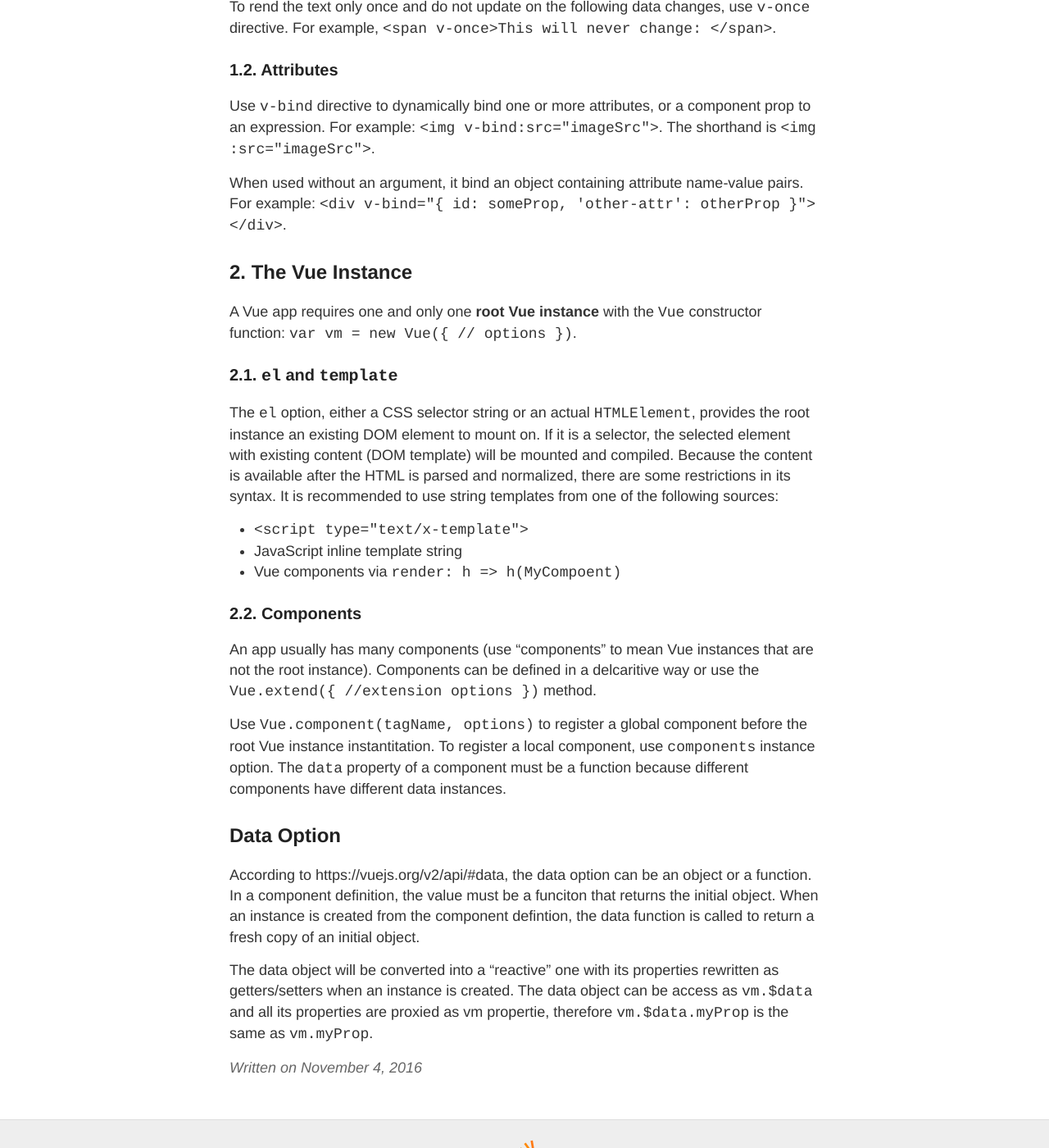
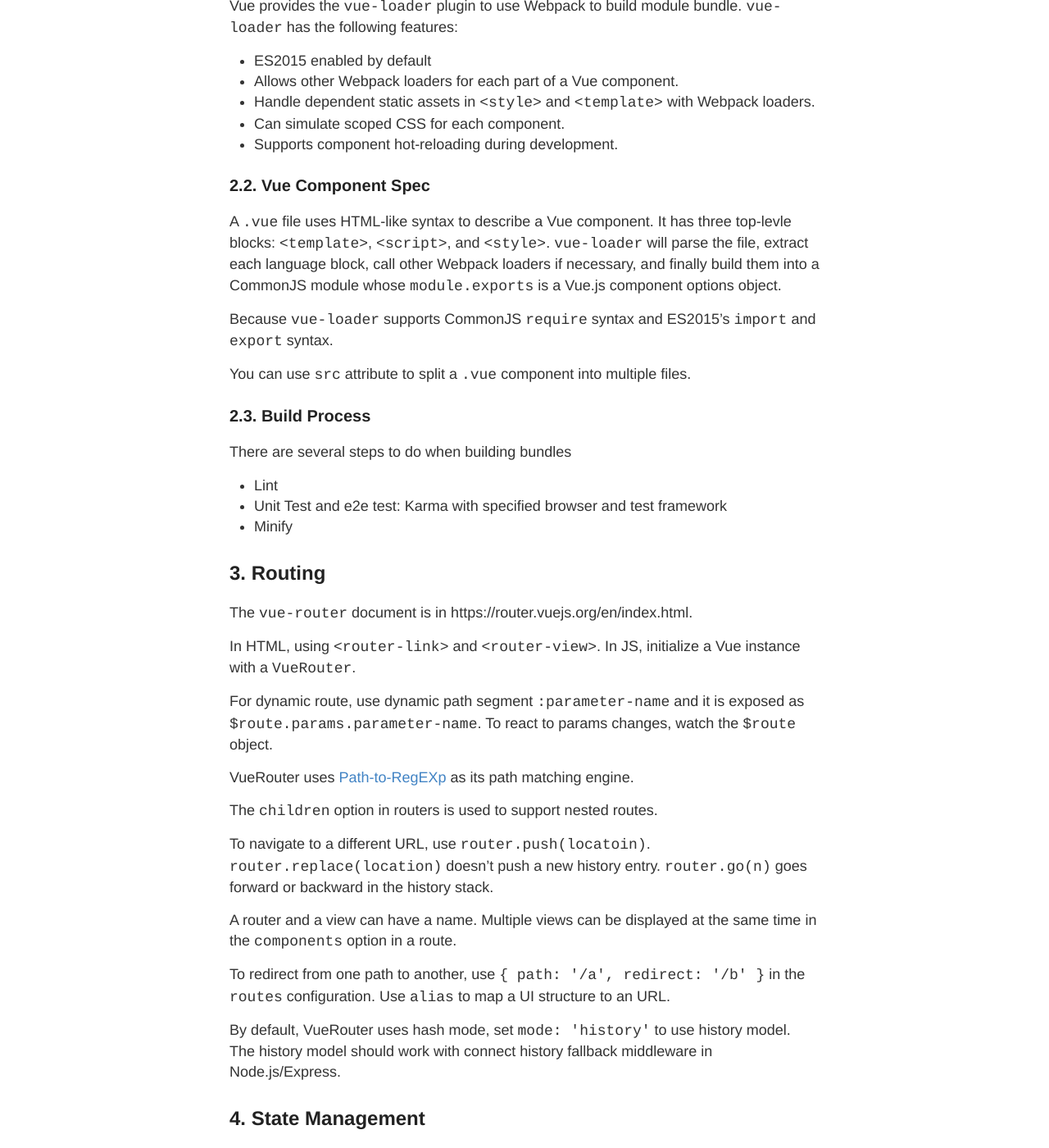
Before and after one commit to YingLiu4203/old-dev-blog, a Jekyll site: the page built from _posts/2016-11-04-vuejs-in-depth.md, in a window 1280 px wide and 1400 px high, scrolled down 509 px. Shown: the whole window at 82% size. Built offline with Jekyll 4.4.1, drawn with Linux system fonts in a browser that asks for light colours; comment, search, counter and statistics services are not loaded; some of the changed text lies outside the part shown.

Commit message:
more vue and js

```diff
--- a/_posts/2016-11-04-vuejs-in-depth.md
+++ b/_posts/2016-11-04-vuejs-in-depth.md
@@ -7,34 +7,81 @@ tags:
 - FrontEnd
 ---
 
-## 1. Interpolations
-The expression in a data binding can be a full-power JavaScript expression. Statements such as assignment or flow control are illegal.
-### 1.1. Text
-Use a `v-text` directive or the "Mustache" syntax to bind data in text, for example, `<span>Message: {{ msg }}</span>`.  This bind the text to the `msg` property of the data object and will be updated whenever the `msg` property changes.
+## 1. Single File Component
+The `vue-loader` document is in https://vue-loader.vuejs.org/en/index.html.
 
-To rend the text only once and do not update on the following data changes, use `v-once` directive. For example, `<span v-once>This will never change: {{msg}}</span>`.
+### 1.1. Introduction
+Vue uses the so-called single-file component with `.vue` extension to manage components in a large project. A single-file component allows template, CommonJS module and component-scoped CSS. Preprocessors such as Babel, Pug, SCSS or whatever preporcessors can be used to help the server side preparation.
 
-### 1.2. Attributes
-Use `v-bind` directive to dynamically bind one or more attributes, or a component prop to an expression. For example: `<img v-bind:src="imageSrc">`. The shorthand is `<img :src="imageSrc">`.
+Vue provides the `vue-loader` plugin to use Webpack to build module bundle. `vue-loader` has the following features:
+* ES2015 enabled by default
+* Allows other Webpack loaders for each part of a Vue component.
+* Handle dependent static assets in `<style>` and `<template>` with Webpack loaders.
+* Can simulate scoped CSS for each component.
+* Supports component hot-reloading during development.
 
-When used without an argument, it bind an object containing attribute name-value pairs. For example: `<div v-bind="{ id: someProp, 'other-attr': otherProp }"></div>`.
+### 2.2. Vue Component Spec
+A `.vue` file uses HTML-like syntax to describe a Vue component. It has three top-levle blocks: `<template>`, `<script>`, and `<style>`.  `vue-loader` will parse the file, extract each language block, call other Webpack loaders if necessary, and finally build them into a CommonJS module whose `module.exports` is a Vue.js component options object.
 
-## 2. The Vue Instance
-A Vue app requires one and only one **root Vue instance** with the `Vue`  constructor function: `var vm = new Vue({  // options })`.
+Because `vue-loader` supports CommonJS `require` syntax and ES2015's `import` and `export` syntax.
 
-### 2.1. `el` and `template`
-The `el` option, either a CSS selector string or an actual `HTMLElement`, provides the root instance an existing DOM element to mount on. If it is a selector, the selected element with existing content (DOM template) will be mounted and compiled. Because the content is available after the HTML is parsed and normalized, there are some restrictions in its syntax. It is recommended to use string templates from one of the following sources:
-* `<script type="text/x-template">`
-* JavaScript inline template string
-* Vue components via `render: h => h(MyCompoent)`
+You can use `src` attribute to split a `.vue` component into multiple files.
 
-### 2.2. Components
-An app usually has many components (use "components" to mean Vue instances that are not the root instance). Components can be defined in a delcaritive way or use the `Vue.extend({ //extension options })` method.
+### 2.3. Build Process
+There are several steps to do when building bundles
+* Lint
+* Unit Test and e2e test: Karma with specified browser and test framework
+* Minify
 
-Use `Vue.component(tagName, options)` to register a global component before the root Vue instance instantitation. To register a local component, use `components` instance option. The `data` property of a component must be a function because different components have different data instances.
+## 3. Routing
+The `vue-router` document is in https://router.vuejs.org/en/index.html.
 
+In HTML, using `<router-link>` and `<router-view>`. In JS, initialize a Vue instance with a `VueRouter`.
 
-## Data Option
-According to https://vuejs.org/v2/api/#data, the data option can be an object or a function. In a component definition, the value must be a funciton that returns the initial object. When an instance is created from the component defintion, the data function is called to return a fresh copy of an initial object.
+For dynamic route, use dynamic path segment `:parameter-name` and it is exposed as `$route.params.parameter-name`. To react to params changes, watch the `$route` object.
 
-The data object will be converted into a "reactive" one with its properties rewritten as getters/setters when an instance is created. The data object can be access as `vm.$data` and all its properties are proxied as vm propertie, therefore `vm.$data.myProp` is the same as `vm.myProp`.
+VueRouter uses [Path-to-RegEXp](https://github.com/pillarjs/path-to-regexp) as its path matching engine.
+
+The `children` option in routers is used to support nested routes.
+
+To navigate to a different URL, use `router.push(locatoin)`. `router.replace(location)` doesn't push a new history entry. `router.go(n)` goes forward or backward in the history stack.
+
+A router and a view can have a name. Multiple views can be displayed at the same time in the `components` option in a route.
+
+To redirect from one path to another, use `{ path: '/a', redirect: '/b' }` in the `routes` configuration.  Use `alias` to map a UI structure to an URL.
+
+By default, VueRouter uses hash mode, set `mode: 'history'` to use history model. The history model should work with connect history fallback middleware in Node.js/Express.
+
+## 4. State Management
+The document is in https://vuex.vuejs.org/en/index.html
+
+Vue offeres a Flux-like state management tool called `vuex`. The source of truth in Vue applications is the raw `data` object. However, a global object doesn't scale and is hard to trace. Therefore, the **store pattern** is used to manage states by event dispatching and notification.
+
+The idea behind vuex is that we put shared steats into a global singleton (called a store) and any component can access the state for rendering or dispatch actions to mutate states.
+
+### 4.1. State
+Vuex uses a single state tree that can be splited into sub modules. In a component, use computed property to access states.
+
+If a state belongs to a single component, it can be kept as a local state.
+
+Vuex injects the global store into all child components using the `store` option in the root component. It is available as `this.$store` for all child components. To access multiple states in a component, use the `mapState` helper that generates computed getter functions.
+
+Shared functions can be defined as getters in the store and is exposed as `store.getters` object. There is a `mapGetters` helper to share them as local computed propertes.
+
+### 4.2. Mutations and Actions
+The only way to mutate a state is by committing a mutation. A mutation has a string type and a handler. It might be helpful to use constants for mutation types. Mutations must be synchronous. There is a `mapMutations` helper to map store mutations to local methods.
+
+Actions commit mutations and can contain arbitrary asynchronous operations. Action handlers receive a context object which exposese the same set of methods/properties on the store instance. Use `mapActions` to map component methods to `store.dispatch` calls. Actions can be composed by using promise or async/await.
+
+### 4.3. Modules
+The global store can be divided into modules. Each module has its own state, mutations, actions, getters and nested modules. Inside a module's mutations and getters, the first argument is its local state.
+
+For large project, use namespace when name actions, mutations or getters.
+
+Use `store.registerModule` method for dynamic module registration.
+
+### 4.4. Form Handling
+There two methods to bind to a store states.
+
+* Two-way Computed Property: use `v-model` and use `get()`, `set()` in a computed property.
+* Use `:value` and `@input` in binding.
```
Also changed, not shown: _posts/2016-11-01-vuejs-first-touch.md (+59 -88 lines), _posts/2016-11-27-javascript-function-and-class.md (+2 -0 lines).
